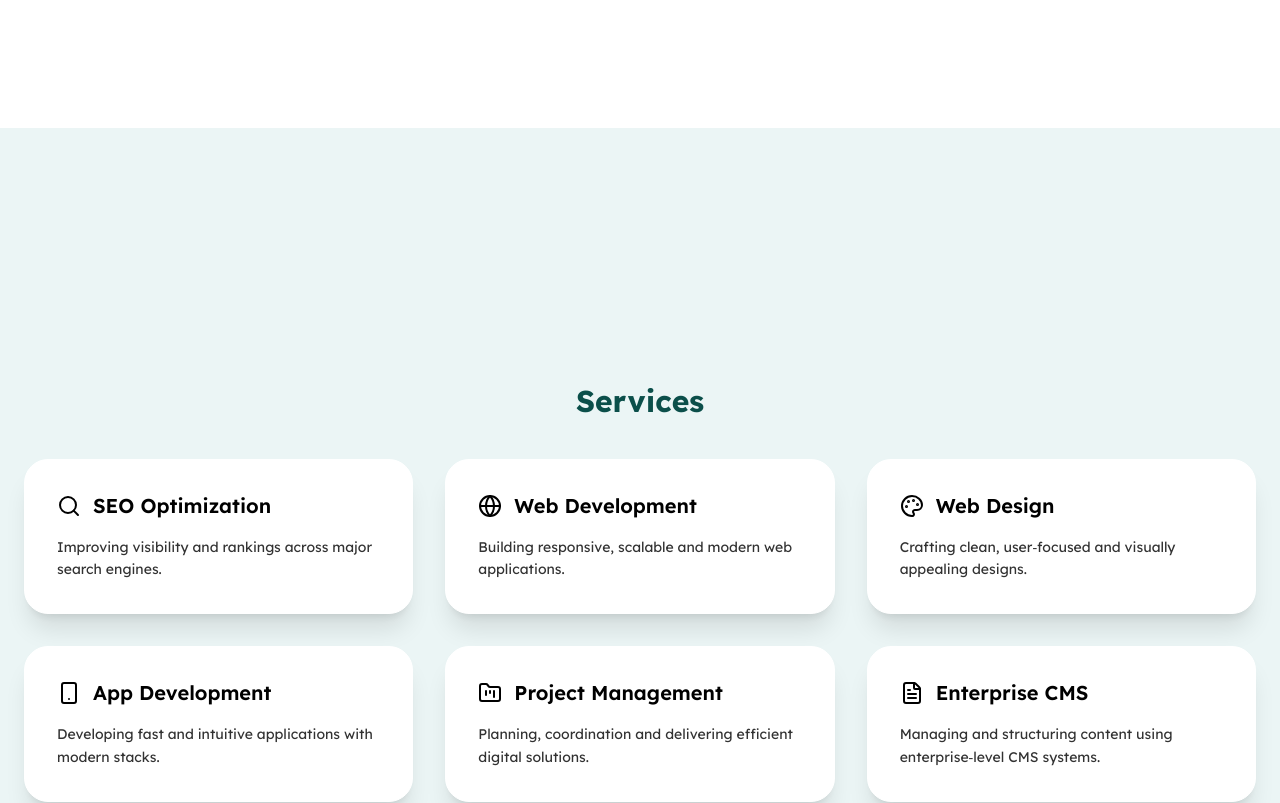
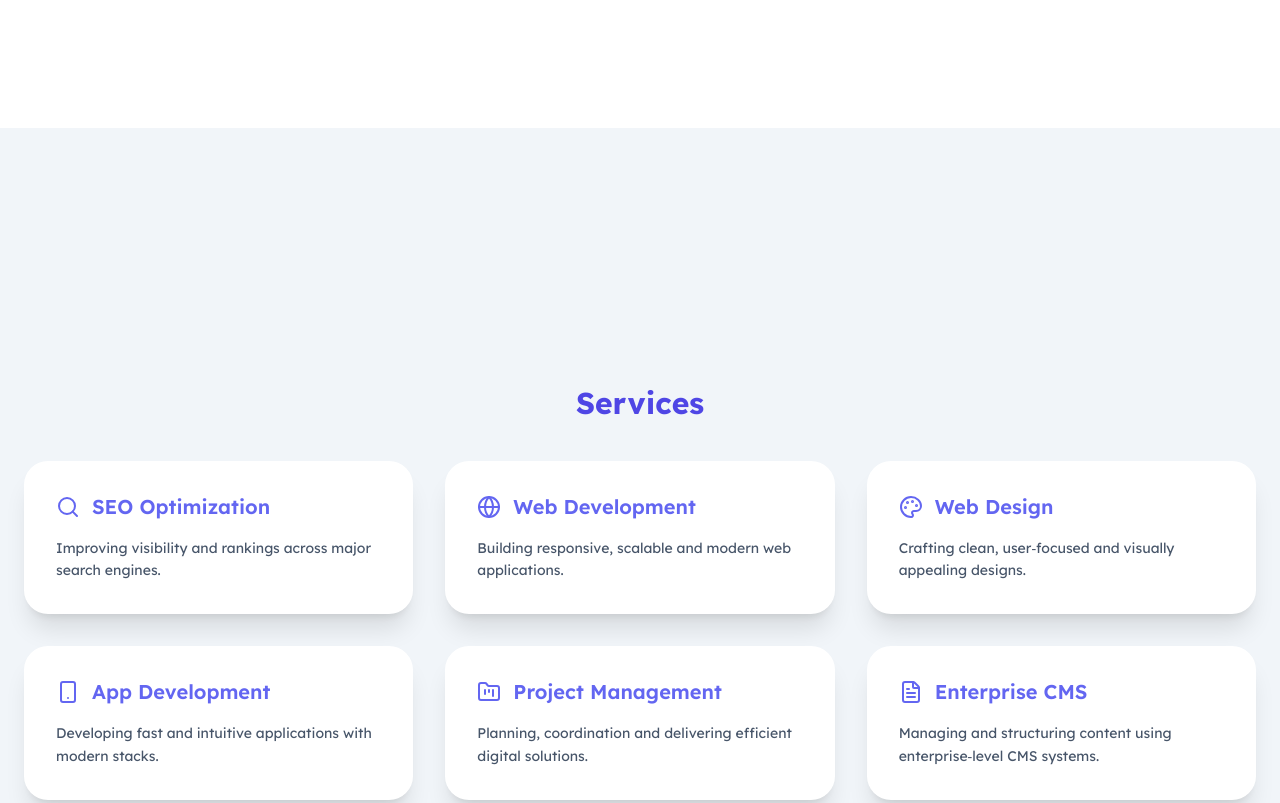
Before and after one commit to sendoganhazal/hazalsendogan, a Next.js app: page / in a window 1280 px wide. Shown: the part 1600-2403 px from the top of the page. Built offline with nearby package versions, Linux system fonts and the light colour scheme.

Commit message:
services revised

```diff
--- a/app/globals.css
+++ b/app/globals.css
@@ -208,15 +208,21 @@ h6 {
 
 /*Services*/
 .services-section {
-  @apply bg-[#ebf5f5] px-6 py-16;
+  @apply bg-[#F1F5F9] px-6 py-16;
+    color: var(--color-primary);
 }
 
 .services-section h2 {
-  @apply font-bold mb-10 text-center text-teal-900;
+  @apply font-bold mb-10 text-center;
 }
 
 .services-card {
-  @apply p-8 rounded-3xl bg-white backdrop-blur-xl shadow-xl border border-white;
+  @apply p-8 rounded-3xl bg-[#FFFFFF] backdrop-blur-xl shadow-xl;
+  color: var(--color-primary-soft);
+}
+.services-card:hover {
+  color: var(--color-primary-soft);
+  background-color: #EEF2FF;
 }
 
 .services-card .card-header {
@@ -226,7 +232,8 @@ h6 {
   @apply text-xl font-semibold;
 }
 .services-card .text {
-  @apply text-sm opacity-80 leading-relaxed;
+  @apply text-sm leading-relaxed;
+  color: var(--text-secondary);
 }
 .services-section .grid-view {
   @apply grid sm:grid-cols-2 lg:grid-cols-3 gap-8;
```
